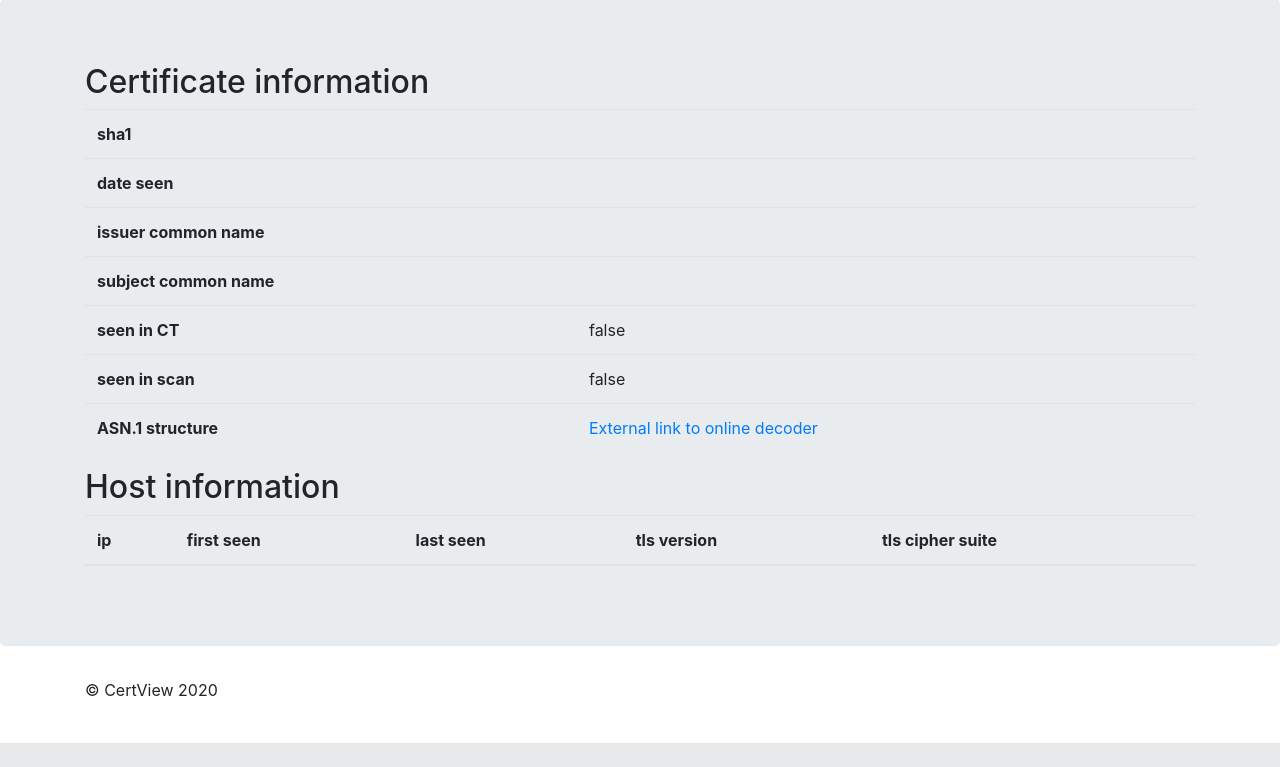
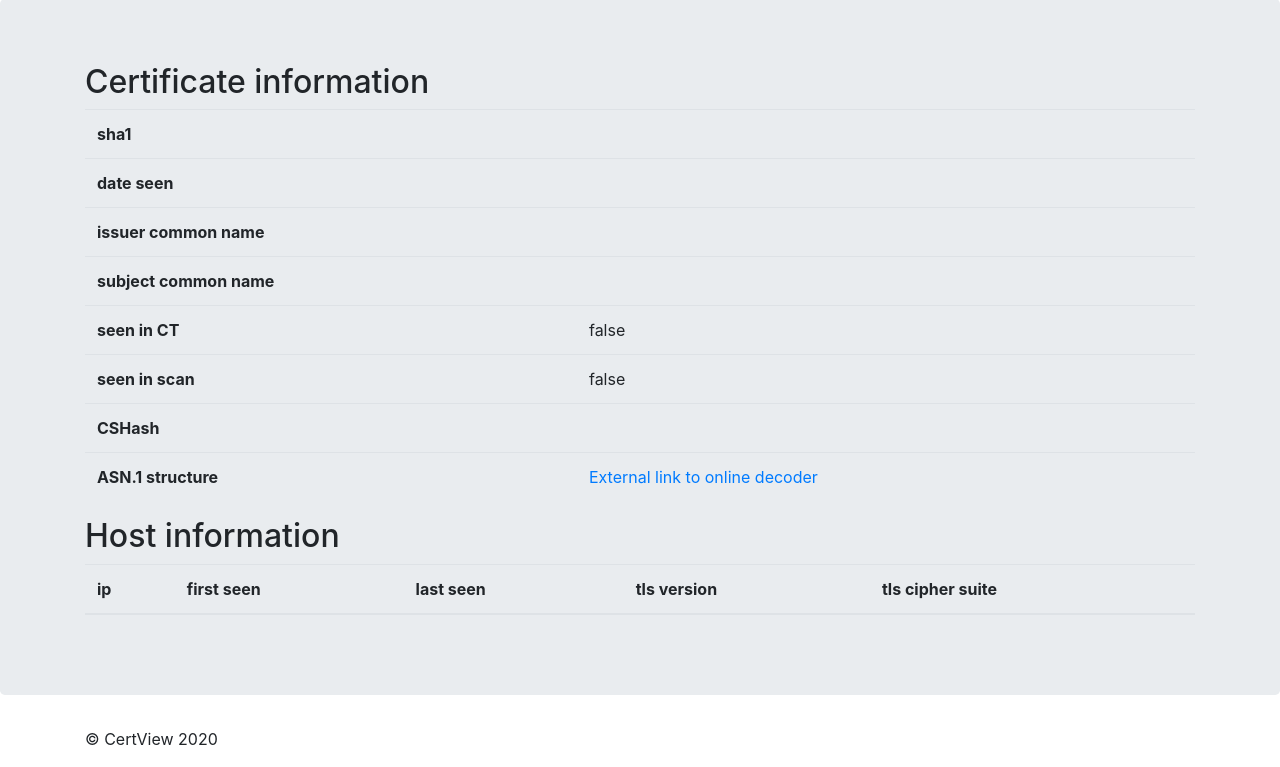
Before and after one commit to KTiago/CertView, a Node project: template frontend/views/certificate.ejs in a window 1280 px wide. Shown: the part 57-824 px from the top of the page. Before the commit the page ends 800 px from the top, so only its background shows below. Run offline with Node 20 templates, Linux system fonts and the light colour scheme; the template is opened without the code that fills it, so the values that code supplies are empty; some libraries are stand-ins or nearby versions.

Commit message:
Frontend; add cshash to certificate information

```diff
--- a/frontend/app.js
+++ b/frontend/app.js
@@ -11,7 +11,7 @@
 
 var app = express();
 if (app.get('env') === 'development'){
-  app.set('port', 3001)
+  app.set('port', 3000)
 }
 app.use(favicon(path.join(__dirname, 'public', 'images','favicon.ico')))
 
--- a/frontend/routes/certificates.js
+++ b/frontend/routes/certificates.js
@@ -1,6 +1,7 @@
 var express = require('express');
 var elastic = require('../modules/elasticUtil')
 var router = express.Router();
+var cshashUtil = require('../modules/cshashUtil');
 
 router.get('/', async function(req, res, next) {
   var sha1 = req.query.sha1
@@ -16,9 +17,11 @@
       res.status(404)
       res.render('certificate_not_found')
     }else{
+      cshash = cshashUtil.cshash(certificate['subject_common_name'])
       res.render('certificate', {
         certificate: certificate,
-        hosts : hosts
+        hosts : hosts,
+        cshash : cshash,
       });
     }
   }
--- a/frontend/views/certificate.ejs
+++ b/frontend/views/certificate.ejs
@@ -89,6 +89,10 @@
                     <td><%= certificate['scan'] === true %></td>
                 </tr>
                 <tr>
+                    <th scope="row">CSHash</th>
+                    <td><%= cshash %></td>
+                </tr>
+                <tr>
                     <th scope="row">ASN.1 structure</th>
                     <td><a target="_blank" rel="noopener noreferrer" href="https://lapo.it/asn1js/#<%= certificate['raw'] %>">External link to online decoder</a></td>
                 </tr>
```
Also changed, not shown: frontend/modules/cshashUtil.js (added, +10 -0 lines).
